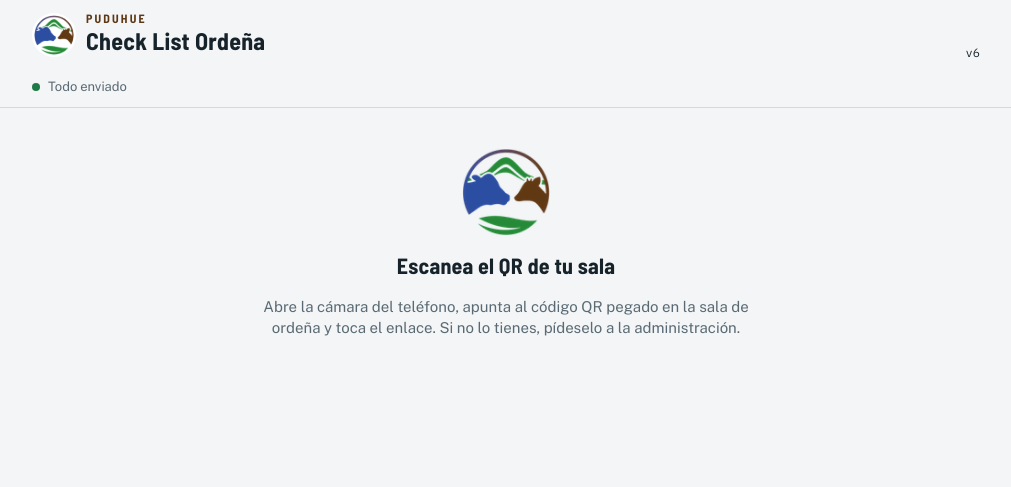
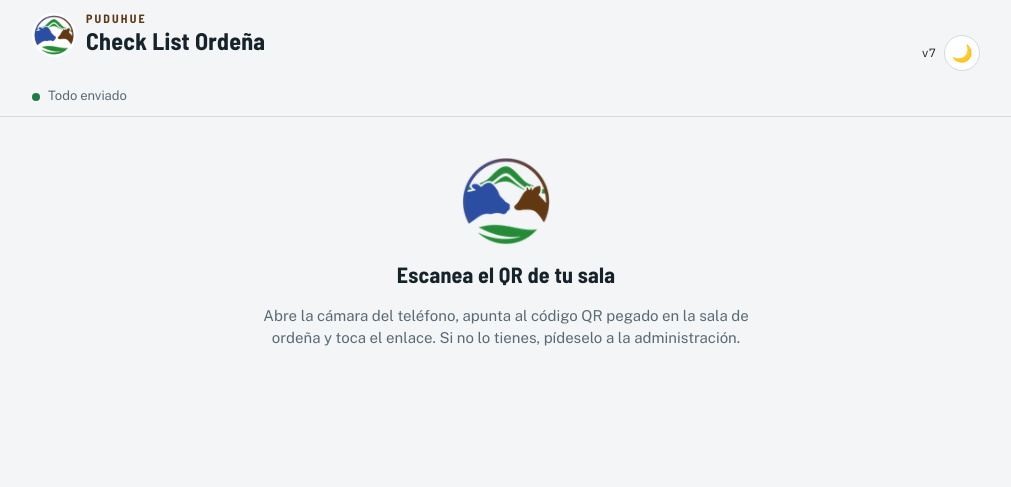
Before and after one commit to puduhue/puduhue-lecheria, a plain HTML site: page index.html in a window 1280 px wide. Shown: the whole page, without its empty margins (134-1145 px from the left). Drawn offline with nearby package versions, Linux system fonts and the light colour scheme.

Commit message:
Versión 7: panel de administración con inicio de sesión Microsoft, mapa de cumplimiento, acceso desde el check list y modo claro/oscuro

```diff
--- a/index.html
+++ b/index.html
@@ -145,6 +145,8 @@ dialog::backdrop{background:rgba(10,20,28,.55)}
 .syncbar.err .dot{background:var(--bad)}
 .center{max-width:520px;margin:40px auto;text-align:center;display:flex;flex-direction:column;gap:14px;align-items:center}
 .center img{width:88px;height:88px}
+.tema-btn{border:1px solid var(--line);background:var(--surface);border-radius:999px;width:36px;height:36px;padding:0;font-size:17px;line-height:1;cursor:pointer;display:inline-flex;align-items:center;justify-content:center;flex:0 0 auto}
+
 input[type="date"],input[type="time"]{-webkit-appearance:none;appearance:none;display:block;width:100%;min-width:0;max-width:100%;min-height:44px;line-height:1.3;text-align:left;background:var(--surface)}
 input::-webkit-date-and-time-value{text-align:left;margin:0}
 .hr-row{display:flex;gap:8px;align-items:stretch;min-width:0}
@@ -160,13 +162,14 @@ input::-webkit-date-and-time-value{text-align:left;margin:0}
 
 </style>
 <script src="config.js"></script>
+<script>try{var t=localStorage.getItem("lec.tema");if(t)document.documentElement.dataset.theme=t;}catch(e){}</script>
 </head>
 <body>
 <header class="top">
   <div class="top-in" style="padding-bottom:0">
     <div class="brand">
       <div class="brand-id"><img src="logo.png" alt=""><div><span class="org">PUDUHUE</span><h1>Check List Ordeña</h1></div></div>
-      <div class="salahdr"><span class="chip ok" id="sala-chip" hidden></span><span class="mono" id="ver"></span></div>
+      <div class="salahdr"><span class="chip ok" id="sala-chip" hidden></span><span class="mono" id="ver"></span><button class="tema-btn" type="button" data-tema></button></div>
     </div>
     <div class="syncbar off" id="sync"><span class="dot"></span><span id="sync-txt">Iniciando…</span><button class="btn small" id="sync-now" type="button" hidden>Subir ahora</button></div>
   </div>
@@ -225,7 +228,7 @@ input::-webkit-date-and-time-value{text-align:left;margin:0}
 
 <script>
 (() => {
-const VERSION = "6";
+const VERSION = "7";
 const SECCIONES = [
   {k:"A", t:"A. Control previo a comenzar la ordeña", items:[
     "Contar con ropa de trabajo limpia y EPP respectivo.",
@@ -695,6 +698,16 @@ if (!DEMO && "serviceWorker" in navigator && location.protocol === "https:"){
   navigator.serviceWorker.addEventListener("controllerchange", async () => { if (reloading) return; reloading = true; await persistDraft(); location.reload(); });
 }
 })();
+
+/* ---------- modo claro / oscuro ---------- */
+(() => {
+  const btns = document.querySelectorAll("[data-tema]");
+  const actual = () => document.documentElement.dataset.theme || (matchMedia("(prefers-color-scheme: dark)").matches ? "dark" : "light");
+  const pintar = () => btns.forEach(b => { const d = actual() === "dark"; b.textContent = d ? "☀️" : "🌙"; b.title = d ? "Cambiar a modo claro" : "Cambiar a modo oscuro"; b.setAttribute("aria-label", b.title); });
+  btns.forEach(b => b.onclick = () => { const n = actual() === "dark" ? "light" : "dark"; document.documentElement.dataset.theme = n; try { localStorage.setItem("lec.tema", n); } catch {} pintar(); });
+  matchMedia("(prefers-color-scheme: dark)").addEventListener("change", pintar);
+  pintar();
+})();
 </script>
 </body>
 </html>
```
